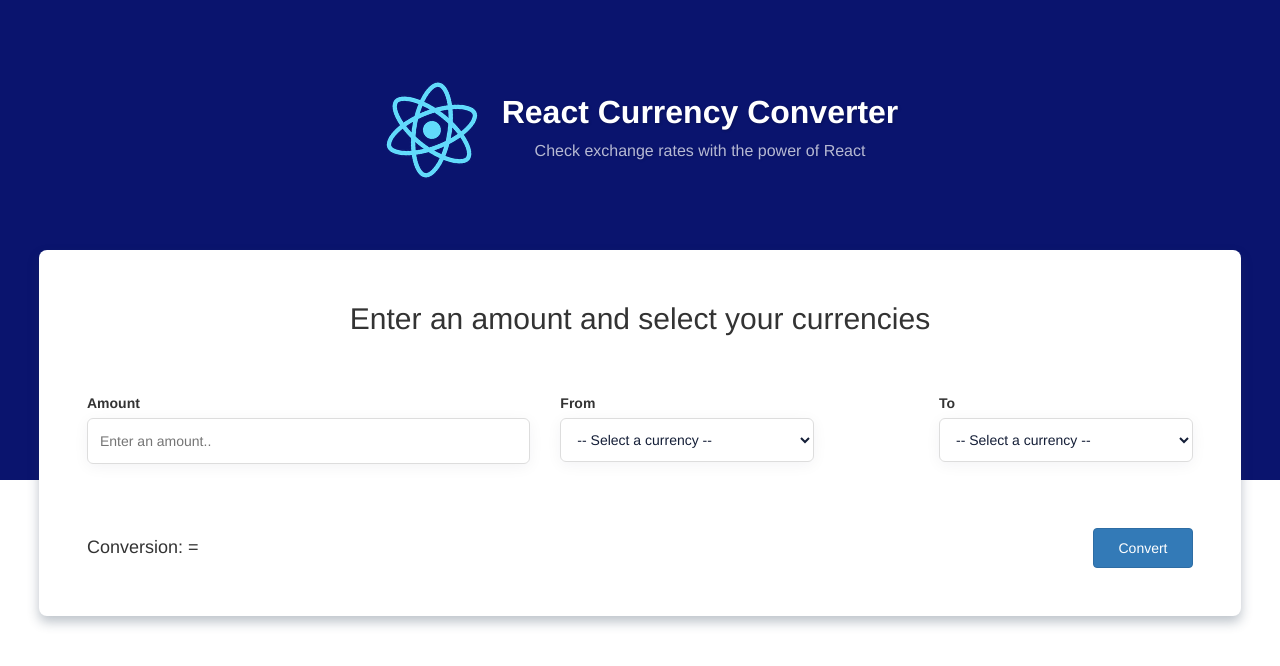
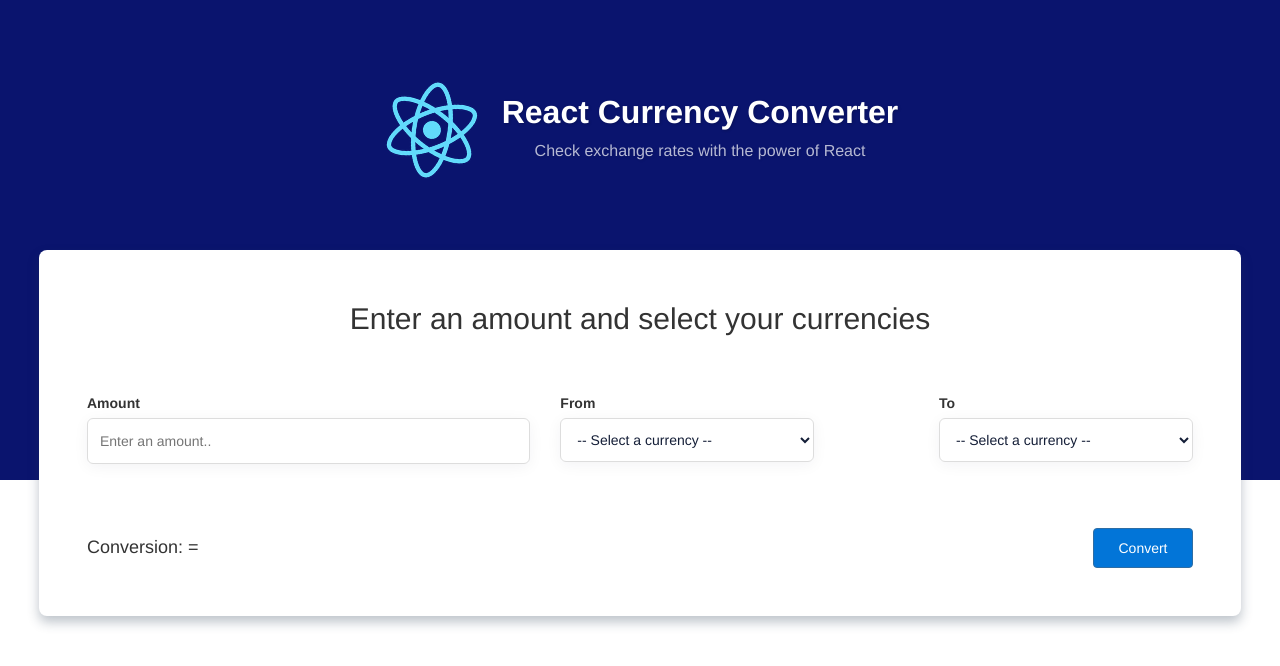
Before and after one commit to jfaMan/react-currency-converter, a React (Create React App) app: page / in a window 1280 px wide. Shown: the top 666 px of the page. Built offline with nearby package versions, Linux system fonts and the light colour scheme.

Commit message:
btn color

```diff
--- a/src/assets/stylesheets/application.scss
+++ b/src/assets/stylesheets/application.scss
@@ -85,6 +85,7 @@ body {
   padding: 32px;
 }
 
-button {
+.btn-primary {
   width: 100px;
+  background-color: #0275d8
 }
```
